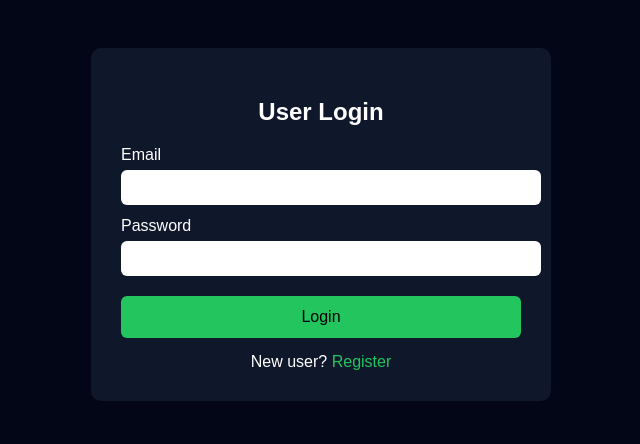
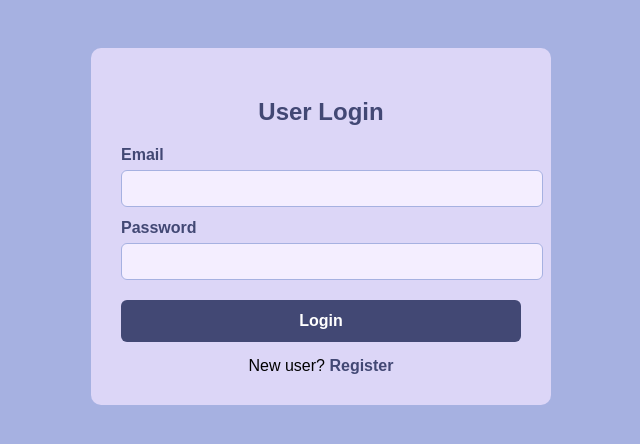
Before and after one commit to LavanyaNachiyar/Financial-Fraud-ML-System, a Flask app: page /login in a window 1280 px wide. Shown: the top 444 px of the page, without its empty margins (319-959 px from the left). Run offline with Flask 3, Linux system fonts and the light colour scheme; parts of the project's set-up code (start-up, migrations or seed data) failed here and were passed over.

Commit message:
Login ui updated

```diff
--- a/render.yaml
+++ b/render.yaml
@@ -4,4 +4,4 @@ services:
     runtime: python
     plan: free
     buildCommand: pip install -r req.txt
-    startCommand: gunicorn app:app
+    startCommand: gunicorn --worker-class eventlet -w 1 app:app
--- a/req.txt
+++ b/req.txt
@@ -9,4 +9,4 @@ flask-socketio
 matplotlib
 seaborn
 gunicorn
-pyngrok
+eventlet
--- a/templates/login.html
+++ b/templates/login.html
@@ -4,28 +4,37 @@
     <title>Login</title>
 <style>
 body {
-            font-family: Arial;
-            background: #020617;
-            color: white;
+    font-family: Arial, sans-serif;
+    background: #A6B1E1;
+    color: #000;
     padding: 40px;
 }
+
+/* CARD */
 
 .card {
     max-width: 400px;
     margin: auto;
-            background: #0f172a;
+    background: #DCD6F7;
     padding: 30px;
     border-radius: 10px;
 }
 
+/* TITLE */
+
 h2 {
     text-align: center;
     margin-bottom: 20px;
+    color: #424874;
 }
+
+/* FORM */
 
 label {
     display: block;
     margin-top: 12px;
+    font-weight: bold;
+    color: #424874;
 }
 
 input {
@@ -33,25 +42,36 @@
     padding: 10px;
     margin-top: 6px;
     border-radius: 6px;
-            border: none;
+    border: 1px solid #A6B1E1;
     outline: none;
+    background: #F4EEFF;
+    font-weight: 600;
 }
+
+input:focus {
+    border-color: #424874;
+}
+
+/* BUTTON */
 
 button {
     width: 100%;
     padding: 12px;
     margin-top: 20px;
-            background: #22c55e;
+    background: #424874;
     border: none;
-            color: black;
+    color: white;
     font-size: 16px;
     border-radius: 6px;
     cursor: pointer;
+    font-weight: bold;
 }
 
 button:hover {
-            background: #16a34a;
+    background: #5a639c;
 }
+
+/* LINKS */
 
 .link {
     text-align: center;
@@ -59,12 +79,15 @@
 }
 
 a {
-            color: #22c55e;
+    color: #424874;
     text-decoration: none;
+    font-weight: bold;
 }
 
+/* ERROR */
+
 .error {
-            color: #ef4444;
+    color: #d32f2f;
     text-align: center;
 }
 </style>
```
Also changed, not shown: 1 other file. Lines whose indentation alone changed are shown as unchanged.
